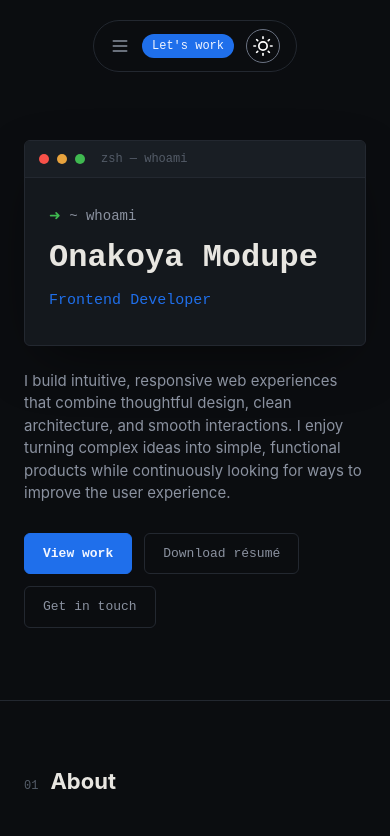
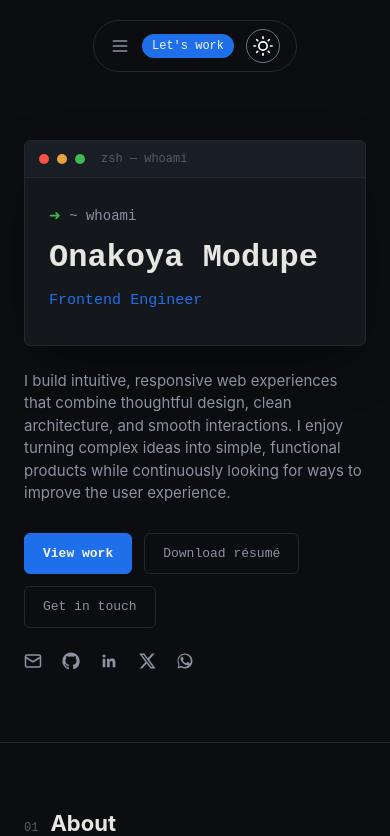
Before and after one commit to Modupe-Onakoya/onakoya-modupe-portfolio, a React (Vite) app: page / in a window 390 px wide. Shown: the top 836 px of the page. Built offline with nearby package versions, Linux system fonts and the light colour scheme.

Commit message:
first change after complete change

```diff
--- a/src/Components/About.jsx
+++ b/src/Components/About.jsx
@@ -3,13 +3,7 @@ import { motion } from "motion/react";
 
 export default function About() {
     return (
-        <motion.section id="about" className="px-6 py-16 border-t border-zinc-300 dark:border-border"
-            initial={{ opacity: 0, y: 40 }}
-            whileInView={{ opacity: 1, y: 0 }}
-            viewport={{ once: true, amount: 0.2 }}
-            transition={{ duration: 0.8, ease: "easeOut" }}
-
-        >
+        <section id="about" className="px-6 py-16 border-t border-zinc-300 dark:border-border" >
             <div className="max-w-[880px] mx-auto">
                 <div className="flex items-baseline gap-3 mb-9">
                     <span className="font-mono text-xs text-faint">01</span>
@@ -18,24 +12,39 @@ export default function About() {
 
                 <div className="grid grid-cols-1 md:grid-cols-[1fr_260px] gap-10 items-start">
                     <div className=" text-[15px] font-sans max-w-[68ch] space-y-3.5">
-                        <p className="sm:text-lg  text-[#0F172A] dark:text-[#EDEFF2] mb-5 leading-relaxed">
+                        <motion.p
+                            initial={{ opacity: 0, y: 40 }}
+                            whileInView={{ opacity: 1, y: 0 }}
+                            viewport={{ once: true, amount: 0.2 }}
+                            transition={{ duration: 0.8, ease: "easeOut" }}
+
+                            className="sm:text-lg  text-[#0F172A] dark:text-[#EDEFF2] mb-5 leading-relaxed">
                             I'm a frontend developer who enjoys turning ideas into intuitive, polished digital experiences.
                             I value clean architecture, thoughtful design, and writing code that's easy to understand, maintain,
                             and improve over time. Beyond functionality, I pay close attention to interactions and animations that make
                             interfaces feel smooth, engaging, and intuitive. Whether I'm building a landing page or a larger web application,
 
-                        </p>
-                        <p className="text-[#64748B] dark:text-dim">
+                        </motion.p>
+                        <motion.p
+                            initial={{ opacity: 0, y: 40 }}
+                            whileInView={{ opacity: 1, y: 0 }}
+                            viewport={{ once: true, amount: 0.2 }}
+                            transition={{ duration: 0.8, ease: "easeOut", delay: 0.5 }}
+                            className="text-[#64748B] dark:text-dim">
                             Beyond coding, I'm committed to continuous learning and refining my craft.
                             I enjoy exploring modern web technologies, improving my problem-solving skills,
                             and challenging myself with projects that push my understanding further.
                             My goal is to build products that not only look great but also deliver meaningful,
                             reliable experiences for the people who use them.
-                        </p>
+                        </motion.p>
                     </div>
 
                     {/* Image space */}
-                    <div
+                    <motion.div
+                        initial={{ opacity: 0, y: 40 }}
+                        whileInView={{ opacity: 1, y: 0 }}
+                        viewport={{ once: true, amount: 0.2 }}
+                        transition={{ duration: 0.8, ease: "easeOut", delay: 0.5 }}
 
                         className="w-full md:w-[260px] dark:bg-surface border border-zinc-300 dark:border-border rounded-md overflow-hidden shrink-0">
                         <div className="flex items-center gap-2 px-3 py-2 dark:bg-surface2 border-b border-zinc-300  dark:border-border">
@@ -53,9 +62,9 @@ export default function About() {
                                 className="w-full h-full object-cover"
                             />
                         </div>
-                    </div>
+                    </motion.div>
                 </div>
             </div>
-        </motion.section>
+        </section >
     );
 }
--- a/src/Components/Hero.jsx
+++ b/src/Components/Hero.jsx
@@ -2,8 +2,44 @@ import { useEffect, useRef } from "react";
 import { motion } from "motion/react";
 
 const NAME = "Onakoya Modupe";
-const ROLE = "Frontend Developer";
+const ROLE = "Frontend Engineer";
+const IconGithub = (props) => (
+    <svg viewBox="0 0 24 24" fill="currentColor" {...props}>
+        <path d="M12 .5C5.73.5.5 5.73.5 12c0 5.08 3.29 9.39 7.86 10.91.57.1.78-.25.78-.55 0-.27-.01-1.17-.02-2.12-3.2.7-3.88-1.36-3.88-1.36-.52-1.34-1.28-1.69-1.28-1.69-1.04-.72.08-.7.08-.7 1.15.08 1.76 1.19 1.76 1.19 1.03 1.76 2.69 1.25 3.35.96.1-.75.4-1.25.73-1.54-2.56-.29-5.25-1.28-5.25-5.7 0-1.26.45-2.29 1.19-3.09-.12-.29-.52-1.47.11-3.06 0 0 .97-.31 3.18 1.18a11 11 0 0 1 5.8 0c2.2-1.49 3.17-1.18 3.17-1.18.63 1.59.24 2.77.12 3.06.74.8 1.18 1.83 1.18 3.09 0 4.43-2.69 5.4-5.26 5.69.41.36.78 1.06.78 2.14 0 1.55-.01 2.79-.01 3.17 0 .3.2.66.79.55A10.52 10.52 0 0 0 23.5 12C23.5 5.73 18.27.5 12 .5Z" />
+    </svg>
+);
 
+const IconLinkedin = (props) => (
+    <svg viewBox="0 0 24 24" fill="currentColor" {...props}>
+        <path d="M20.45 20.45h-3.56v-5.57c0-1.33-.02-3.04-1.85-3.04-1.85 0-2.14 1.45-2.14 2.94v5.67H9.34V9h3.42v1.56h.05c.48-.9 1.64-1.85 3.38-1.85 3.61 0 4.28 2.38 4.28 5.47v6.27ZM5.34 7.43a2.06 2.06 0 1 1 0-4.12 2.06 2.06 0 0 1 0 4.12ZM7.12 20.45H3.56V9h3.56v11.45Z" />
+    </svg>
+);
+
+const IconX = (props) => (
+    <svg viewBox="0 0 24 24" fill="currentColor" {...props}>
+        <path d="M18.9 2h3.3l-7.2 8.2L23.4 22h-6.6l-5.2-6.8L5.6 22H2.3l7.7-8.8L1.6 2h6.8l4.7 6.2L18.9 2Zm-1.2 18h1.8L7.4 4h-2l12.3 16Z" />
+    </svg>
+);
+
+const IconWhatsapp = (props) => (
+    <svg viewBox="0 0 24 24" fill="currentColor" {...props}>
+        <path d="M17.47 14.38c-.3-.15-1.76-.87-2.03-.97-.27-.1-.47-.15-.67.15-.2.3-.77.97-.94 1.17-.17.2-.35.22-.65.07-.3-.15-1.24-.46-2.36-1.46-.87-.78-1.46-1.74-1.63-2.04-.17-.3-.02-.46.13-.6.13-.13.3-.35.45-.52.15-.17.2-.3.3-.5.1-.2.05-.37-.02-.52-.07-.15-.67-1.61-.92-2.2-.24-.58-.49-.5-.67-.51-.17-.01-.37-.01-.57-.01-.2 0-.52.07-.79.37-.27.3-1.04 1.02-1.04 2.48 0 1.46 1.07 2.87 1.22 3.07.15.2 2.1 3.2 5.08 4.49.71.31 1.26.49 1.69.62.71.23 1.36.2 1.87.12.57-.08 1.76-.72 2.01-1.42.25-.7.25-1.3.17-1.42-.07-.13-.27-.2-.57-.35ZM12.02 2C6.5 2 2 6.48 2 12c0 1.85.5 3.58 1.36 5.07L2 22l5.06-1.33A9.96 9.96 0 0 0 12.02 22C17.53 22 22 17.52 22 12S17.53 2 12.02 2Zm0 18.08c-1.7 0-3.28-.5-4.6-1.36l-.33-.2-3.01.79.8-2.93-.21-.34a8.08 8.08 0 0 1-1.25-4.34c0-4.47 3.64-8.1 8.1-8.1 4.47 0 8.1 3.63 8.1 8.1 0 4.47-3.63 8.1-8.1 8.1Z" />
+    </svg>
+);
+
+const IconMail = (props) => (
+    <svg viewBox="0 0 24 24" fill="none" stroke="currentColor" strokeWidth="2" strokeLinecap="round" strokeLinejoin="round" {...props}>
+        <rect x="2" y="4" width="20" height="16" rx="2" />
+        <path d="m22 7-10 6L2 7" />
+    </svg>
+);
+const LINKS = [
+    { href: "mailto:onakoyamodupe0@gmail.com", label: "Email", Icon: IconMail },
+    { href: "https://github.com/Modupe-Onakoya", label: "GitHub", Icon: IconGithub },
+    { href: "https://www.linkedin.com/in/modupe-onakoya", label: "LinkedIn", Icon: IconLinkedin },
+    { href: "https://twitter.com/@dhuks__", label: "X", Icon: IconX },
+    { href: "https://wa.me/2349066291370", label: "WhatsApp", Icon: IconWhatsapp },
+];
 export default function Hero({ onNavigate }) {
     const typedNameRef = useRef(null);
     const typedRoleRef = useRef(null);
@@ -122,6 +158,20 @@ export default function Hero({ onNavigate }) {
                         Get in touch
                     </a>
                 </div>
+                <div className="flex items-center gap-5 mt-6 flex-wrap">
+                    {LINKS.map(({ href, label, Icon }) => (
+                        <a
+                            key={label}
+                            href={href}
+                            target={href.startsWith("mailto:") ? undefined : "_blank"}
+                            rel={href.startsWith("mailto:") ? undefined : "noopener noreferrer"}
+                            aria-label={label}
+                            className="text-dim hover:text-accent transition-colors"
+                        >
+                            <Icon className="w-[18px] h-[18px]" />
+                        </a>
+                    ))}
+                </div>
             </div>
         </motion.section>
     );
--- a/src/Components/Navbar.jsx
+++ b/src/Components/Navbar.jsx
@@ -145,7 +145,7 @@ const Navbar = ({ theme, setTheme }) => {
                     href="/Onakoya cv.pdf"
                     target="_blank"
                     rel="noopener noreferrer"
-                    className="border border-zinc-200 text-[#0F172A] dark:border-border hover:border-zinc-400 dark:hover:border-dim px-4 py-2 rounded-full text-sm font-mono transition mt-2"
+                    className="border border-zinc-300  dark:border-border hover:border-zinc-400 dark:hover:border-dim px-4 py-2 rounded-full text-sm font-mono transition mt-2"
                     onClick={() => setIsOpen(false)}
                 >
                     Resume
--- a/src/Components/Projects.jsx
+++ b/src/Components/Projects.jsx
@@ -36,7 +36,7 @@ export default function Work() {
                                         {p.role}
                                     </span>
                                     <span className="font-mono text-[11px] text-faint">
-                                        {p.index} — {p.year}
+                                        {p.index}
                                     </span>
                                 </div>
 
--- a/src/assets/assets.js
+++ b/src/assets/assets.js
@@ -16,6 +16,7 @@ import copyright from './copyright.png'
 import up_arrow from './up-arrow.png'
 import sun_icon from './sun_icon.svg'
 import nike_shoe from './nike-shoe3.jpg'
+import solar_img from './hero.jpg'
 
 
 
@@ -36,21 +37,28 @@ export const assets = {
 export const projects = [
     {
         index: "01",
-        year: "2026",
+        role: "Personal project",
+        title: "Solar Ecommerce Site",
+        desc: "A full-stack solar energy platform that helps Nigerian homeowners calculate electricity savings, explore solar systems, and manage their energy journey.",
+        tags: ["Next js", "TypeScript", "Supabase", "Tailwind CSS"],
+        href: "https://solara-energy-34sy.vercel.app/",
+        image: solar_img,
+    },
+    {
+        index: "02",
         role: "Personal project",
         title: "Hotel Booking Site",
         desc: "A booking interface with destination search, date selection, and guest management.",
-        tags: ["React", "Tailwind"],
+        tags: ["React js", "Tailwind CSS"],
         href: "https://hotel-booking-site-beta.vercel.app/",
         image: hotel_site,
     },
     {
-        index: "02",
-        year: "2026",
+        index: "03",
         role: "Personal project",
         title: "Sneak Lovers — Multi-Brand Footwear E-commerce Platform",
         desc: "An ecommerce platform built for a retail shoes sales store, which deals with sales of different shoe brands",
-        tags: ["React", "Tailwind"],
+        tags: ["React js", "Tailwind CSS"],
         href: "https://foot-wares.vercel.app/",
         image: nike_shoe,
     }
```
Also changed, not shown: 2 other files (tests, documents, lock files or other folders).
